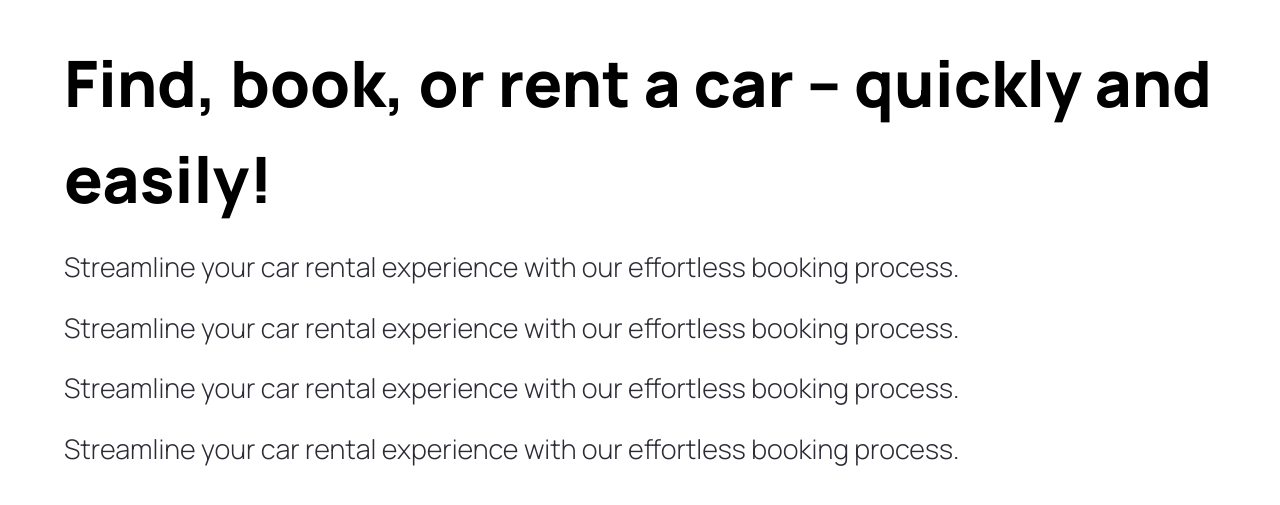
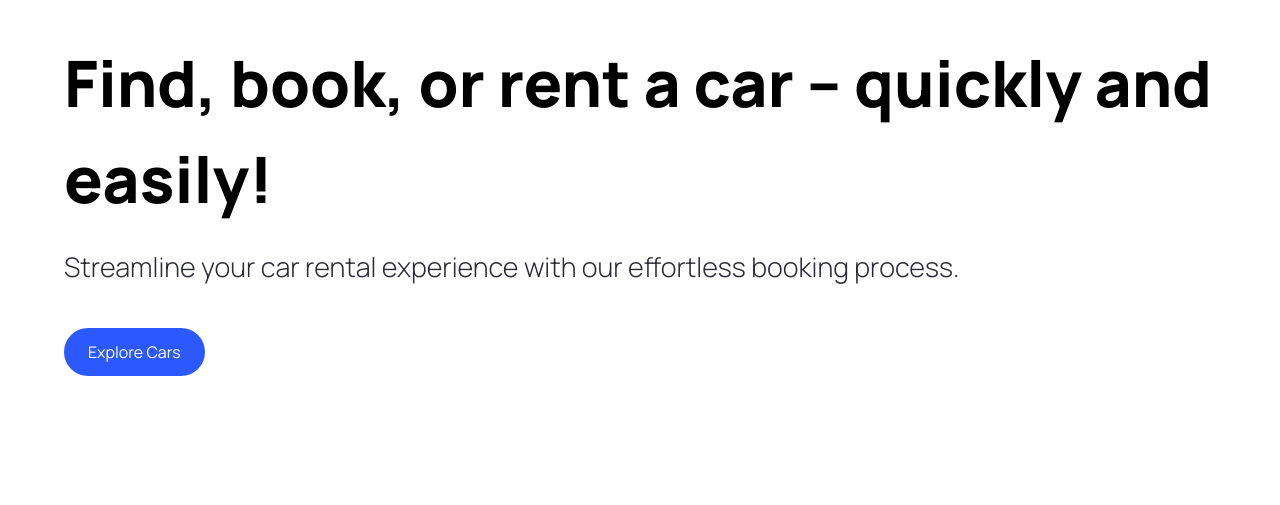
Before and after one commit to Dineshyagnik/next-project, a Next.js app: page / in a window 1280 px wide. Shown: the part 109-614 px from the top of the page. Built offline with nearby package versions, Linux system fonts and the light colour scheme.

Commit message:
custom button

```diff
--- /dev/null
+++ b/components/CustomButton.tsx
@@ -0,0 +1,22 @@
+"use client";
+
+import React from 'react'
+import Image from 'next/image';
+import { CustomButtonProps } from '@/types';
+
+const CustomButton = ({ title, containerStyles, handleClick }: CustomButtonProps) => {
+    return (
+        <button
+            disabled={false}
+            type={"button"}
+            className={`custom-btn ${containerStyles}`}
+            onClick={handleClick}
+        >
+            <span className={`flex-1 `}>
+                {title}
+            </span>
+        </button>
+    )
+}
+
+export default CustomButton;
--- a/components/Hero.tsx
+++ b/components/Hero.tsx
@@ -1,6 +1,12 @@
+"use client";
+
 import React from 'react'
+import CustomButton from './CustomButton';
 
 const Hero = () => {
+  const handleScroll = () => {
+
+  }
   return (
     <div className='hero'>
       <div className='flex-1 pt-36 padding-x'>
@@ -10,15 +16,13 @@
         <p className='hero__subtitle'>
           Streamline your car rental experience with our effortless booking process.
         </p>
-        <p className='hero__subtitle'>
-          Streamline your car rental experience with our effortless booking process.
-        </p>
-        <p className='hero__subtitle'>
-          Streamline your car rental experience with our effortless booking process.
-        </p>
-        <p className='hero__subtitle'>
-          Streamline your car rental experience with our effortless booking process.
-        </p>
+
+        <CustomButton
+          title="Explore Cars"
+          containerStyles="bg-primary-blue text-white rounded-full mt-10"
+          handleClick={handleScroll}
+        />
+
       </div>
     </div>
   )
--- a/components/index.ts
+++ b/components/index.ts
@@ -1,5 +1,7 @@
 import Hero from './Hero';
+import CustomButton from './CustomButton';
 
 export {
-    Hero
+    Hero,
+    CustomButton,
 }
--- /dev/null
+++ b/types/index.ts
@@ -0,0 +1,8 @@
+import { MouseEventHandler } from "react";
+
+export interface CustomButtonProps {
+    title: string;
+    containerStyles?: string;
+    handleClick?:
+    MouseEventHandler<HTMLButtonElement>;
+}
```
